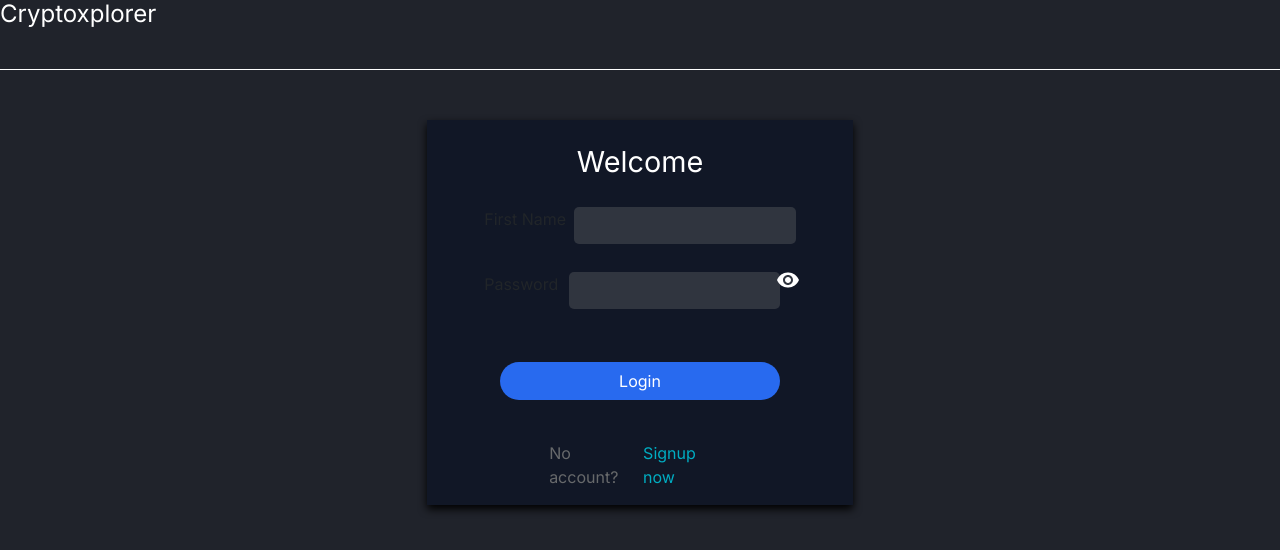
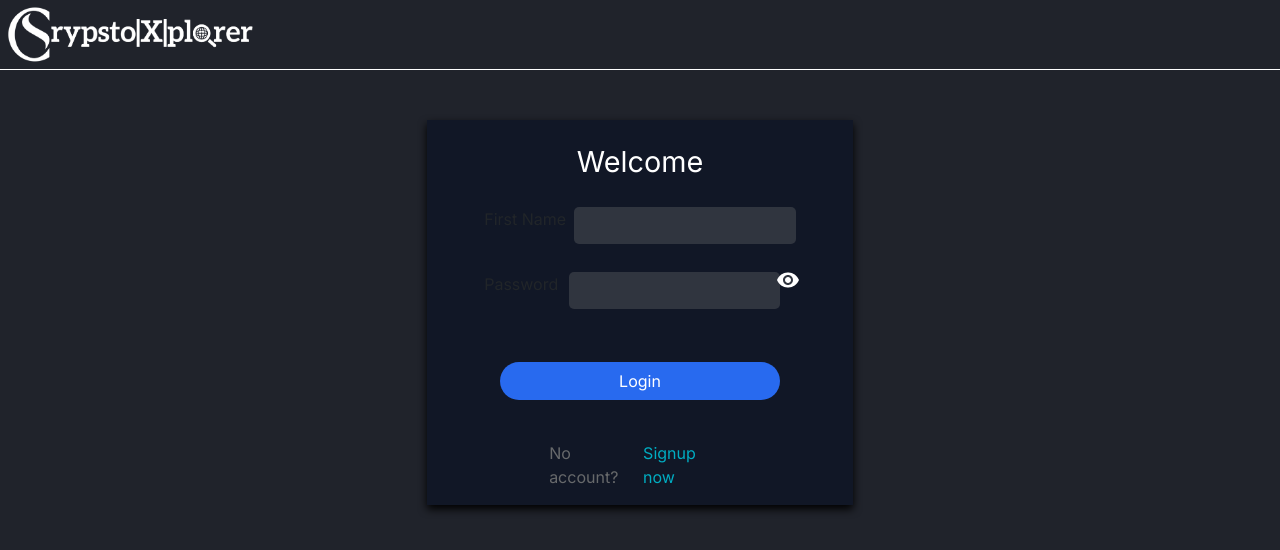
Before and after one commit to SEP-Group-28/Data-Explorer-FrontEnd, a React (Vite) app: page /login in a window 1280 px wide. Shown: the top 550 px of the page. Built offline with nearby package versions, Linux system fonts and the light colour scheme.

Commit message:
Update headers

```diff
--- a/src/components/headers/HeaderOne.jsx
+++ b/src/components/headers/HeaderOne.jsx
@@ -1,9 +1,11 @@
 import React from "react";
+import Logo from "../../assets/Logo.png";
 
 function HeaderOne() {
   return (
-    <div className="headerOne">
-      <h2>Cryptoxplorer</h2>
+    <div className="headerOne d-flex">
+      <img src={Logo}  onClick={()=>{ window.location.href = "/";}} />
+
     </div>
   );
 }
--- a/src/components/headers/HeaderTwo.jsx
+++ b/src/components/headers/HeaderTwo.jsx
@@ -15,7 +15,7 @@ import Button from "@mui/material/Button";
 import Tooltip from "@mui/material/Tooltip";
 import MenuItem from "@mui/material/MenuItem";
 import AdbIcon from "@mui/icons-material/Adb";
-import Logo from "../../../public/Logo.png"
+import Logo from "../../assets/Logo.png";
 
 
 const userPages = ["Home", "Stock", "Crypto"];
@@ -62,13 +62,13 @@ const HeaderTwo = () => {
   //    catch(err){
   //      user=null
   //    }
-   const user = true;
+   const user = false;
 
   return (
-    <AppBar className="AppBar" >
+    <AppBar  className="AppBar" >
       <Container maxWidth="xl">
-        <Toolbar disableGutters>
-          <img src={Logo} href="/" />
+        <Toolbar className="appbar-toolbar" disableGutters>
+          <img src={Logo} onClick={()=>{ window.location.href = "/";}} />
 
           <Box sx={{display:"flex" ,flexDirection:"row-reverse", flexGrow: 1, display: { xs: "flex", md: "none" } }}>
             <IconButton style={{ alignItems:"center", marginRight: user? "60px" :"0px"}}
```
